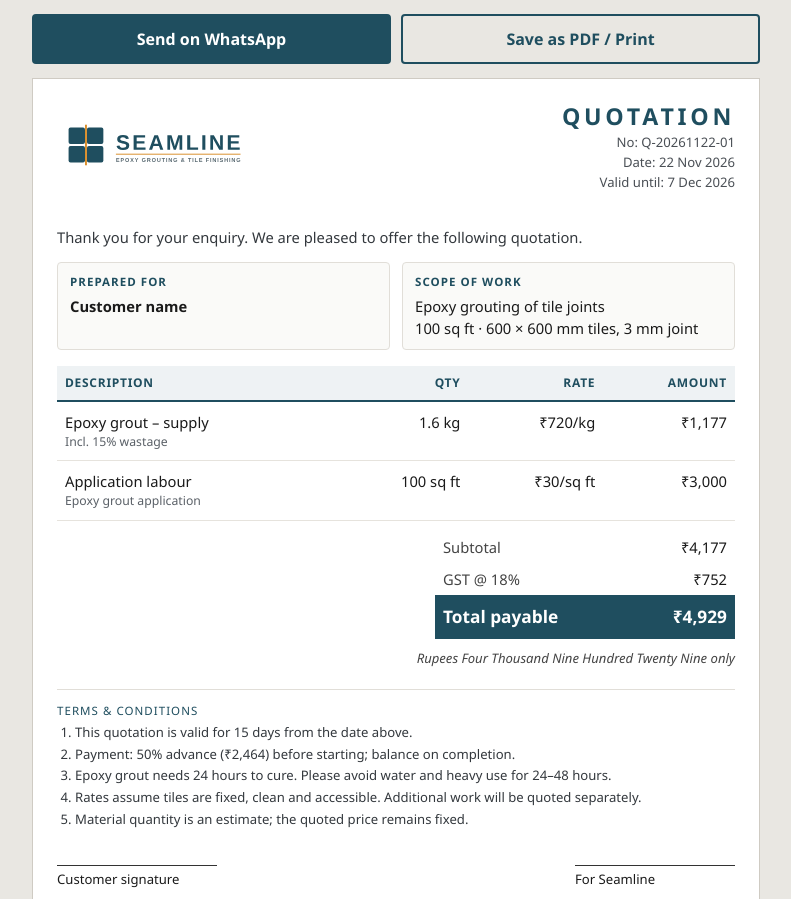
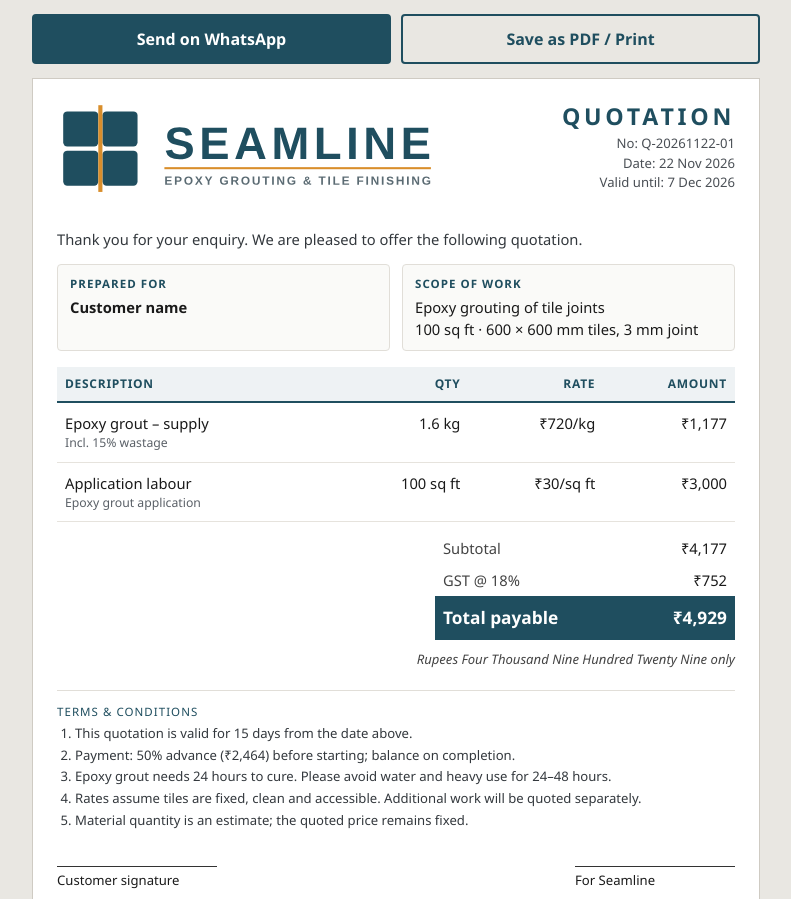
Before and after one commit to kamalfps/epoxy, a plain HTML site: page index.html in a window 1280 px wide. Shown: the part 1475-2374 px from the top of the page, without its empty margins (244-1035 px from the left). Drawn offline with Linux system fonts and the light colour scheme.

Commit message:
Update index.html

```diff
--- a/index.html
+++ b/index.html
@@ -30,10 +30,11 @@ button{flex:1;min-width:150px;padding:12px;font:600 1rem "Segoe UI",system-ui,sa
 /* the quotation document */
 #quote{background:#fff;border:1px solid var(--line);color:#1a1a1a;font-size:.92rem;overflow:hidden}
 .lh{display:flex;justify-content:space-between;align-items:center;gap:14px 20px;padding:20px 24px 16px;flex-wrap:wrap}
-.logo{height:58px;width:auto;max-width:100%;display:block}
+.logo{width:min(100%,380px);height:auto;display:block}
 .qt{text-align:right}
 .qt b{display:block;font-size:1.45rem;letter-spacing:.16em;color:var(--accent)}
 .qt span{display:block;font-size:.82rem;color:#4a4f55}
+@media(max-width:560px){.qt{text-align:left;width:100%}}
 .band{background:var(--accent);color:#fff;padding:7px 24px;font-size:.8rem;display:flex;flex-wrap:wrap;gap:4px 20px}
 .body{padding:18px 24px 26px}
 .intro{margin:0 0 14px;color:#33383d}
```
